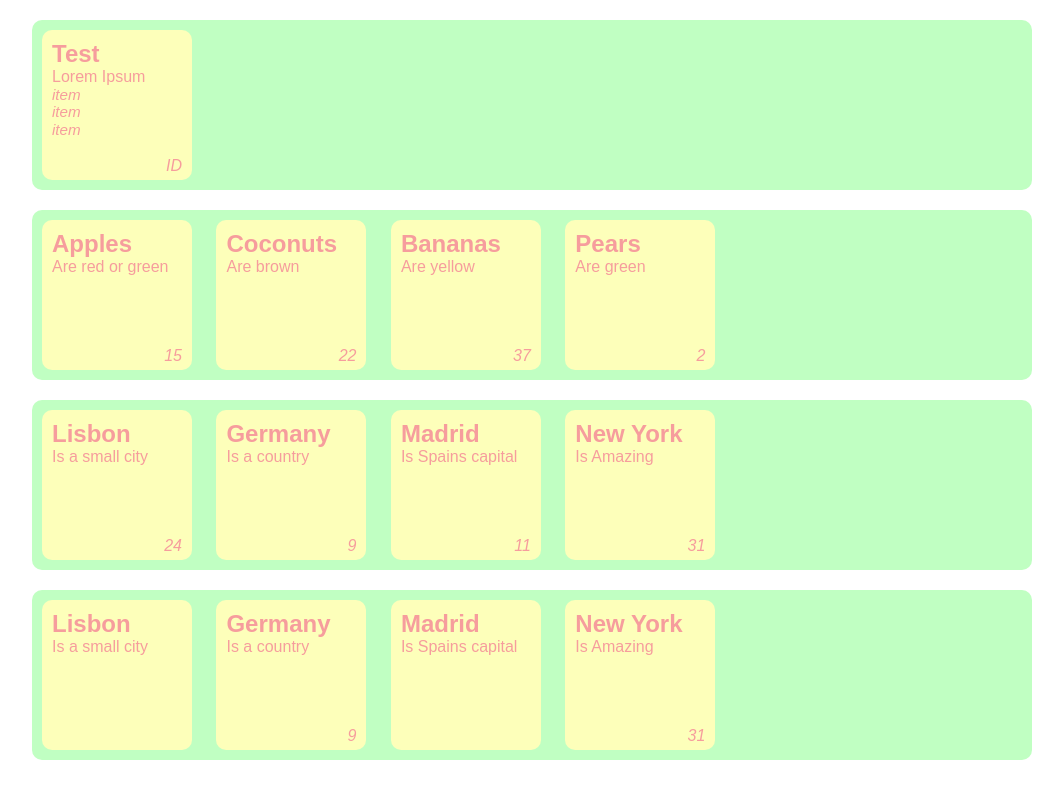
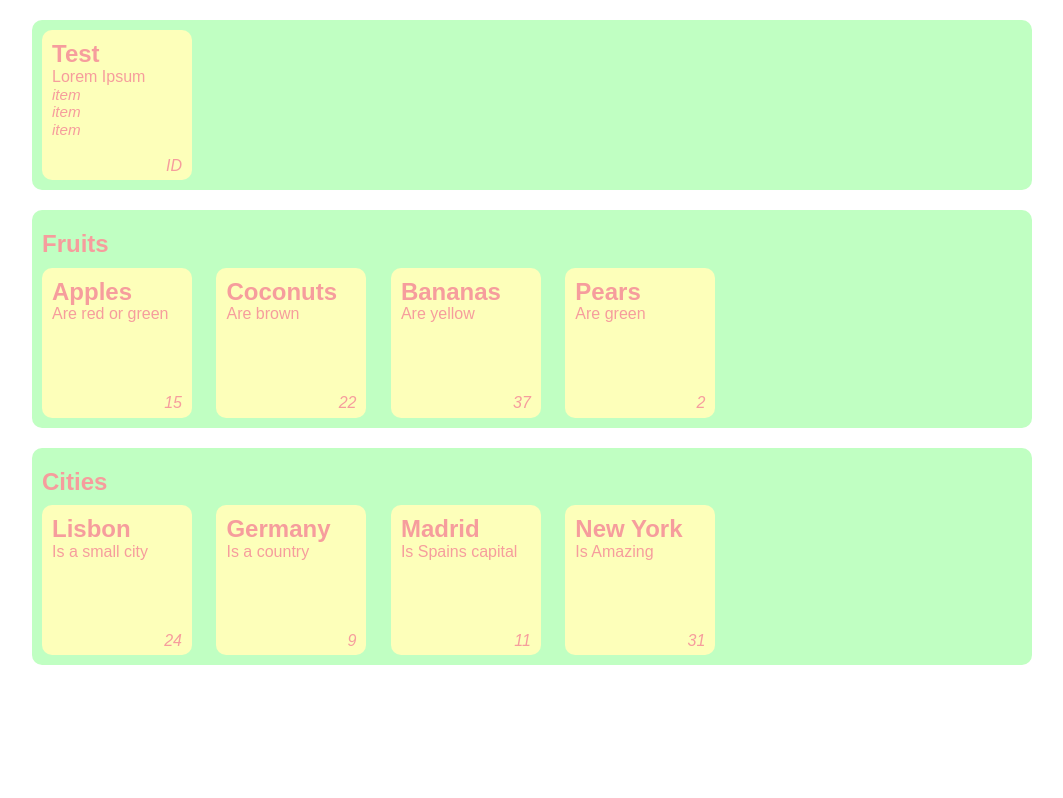
Before and after one commit to Rodrigo96/Data-Bound-Js-Templating-Engine, a website: page src/index.html in a window 1280 px wide. Shown: the whole page, without its empty margins (108-1171 px from the left). Drawn offline with Linux system fonts and the light colour scheme.

Commit message:
Added support for diferent structures of data

```diff
--- a/src/components.html
+++ b/src/components.html
@@ -1,7 +1,8 @@
 <div class="main-wraper">
     <@ set-wraper @>
         <div class="set-wraper">
-            <@ item-wraper @>
+            <h2><% this.name %></h2>
+            <@ item-wraper prop="listOfItems" @>
                 <div class="item-wraper">
                     <h2><% this.title %></h2>
                     <p><% this.text %></p>
--- a/src/css/less/base.less
+++ b/src/css/less/base.less
@@ -10,6 +10,12 @@
         padding: 10px 0px;
         border-radius: 10px;
         background-color: #c0ffc2;
+
+        h2 {
+
+            margin: 10px 10px;
+            color: #f69d9d;
+        }
 
         .item-wraper {
 
@@ -29,7 +35,6 @@
             ul,
             li {
 
-                max-width: 100%;
                 margin: 0px;
                 color: #f69d9d;
             }
--- a/src/css/main.css
+++ b/src/css/main.css
@@ -292,6 +292,11 @@ sup {
   background-color: #c0ffc2;
 }
 
+.main-wraper .set-wraper h2 {
+  margin: 10px 10px;
+  color: #f69d9d;
+}
+
 .main-wraper .set-wraper .item-wraper {
   position: relative;
   display: inline-block;
@@ -305,7 +310,6 @@ sup {
 }
 
 .main-wraper .set-wraper .item-wraper h2,.main-wraper .set-wraper .item-wraper p,.main-wraper .set-wraper .item-wraper i,.main-wraper .set-wraper .item-wraper ul,.main-wraper .set-wraper .item-wraper li {
-  max-width: 100%;
   margin: 0px;
   color: #f69d9d;
 }
--- a/src/data.json
+++ b/src/data.json
@@ -1,20 +1,18 @@
 [
-    [
+    { "name" : "Fruits",
+      "listOfItems" : [
         { "title" : "Apples", "text" : "Are red or green", "id" : "15" },
         { "title" : "Coconuts", "text" : "Are brown", "id" : "22" },
         { "title" : "Bananas", "text" : "Are yellow", "id" : "37" },
         { "title" : "Pears", "text" : "Are green", "id" : "2" }
-    ],
-    [
+      ]
+    },
+    { "name" : "Cities",
+      "listOfItems" : [
         { "title" : "Lisbon", "text" : "Is a small city", "id" : "24" },
         { "title" : "Germany", "text" : "Is a country", "id" : "9" },
         { "title" : "Madrid", "text" : "Is Spains capital", "id" : "11" },
         { "title" : "New York", "text" : "Is Amazing", "id" : "31" }
-    ],
-    [
-        { "title" : "Lisbon", "text" : "Is a small city" },
-        { "title" : "Germany", "text" : "Is a country", "id" : "9" },
-        { "title" : "Madrid", "text" : "Is Spains capital" },
-        { "title" : "New York", "text" : "Is Amazing", "id" : "31" }
-    ]
+      ]
+    }
 ]
--- a/src/js/main.js
+++ b/src/js/main.js
@@ -5,54 +5,40 @@ var jet = {
         componentsHtml = '';
         output = tpl;
 
-    /*while (match = reComponentStart.exec(output)) {
-      console.log(match);
-      var componentInfo = {
-            start: match.index,
-            name:  match[1].trim().split(' ')[0]
-          },
-          reComponentEnd = new RegExp('<@ /' + componentInfo.name + ' @>', 'g'),
-          matchEnd = reComponentEnd.exec(tpl);
-
-      componentInfo.end = matchEnd.index + matchEnd[0].length;
-
-      console.log(componentInfo);
-
-      for (var i = 0; i < data.length; i++) {
-        componentsHtml += this.buildHtml(tpl.slice(match.index + match[0].length, matchEnd.index), data[i]);
-      }
-
-      console.log(componentsHtml);
-
-      output = tpl.slice(0, componentInfo.start) + componentsHtml + tpl.slice(componentInfo.end);
-    }*/
-
     while (match = reComponentStart.exec(output)) {
       var componentInfo = {
             start: match.index,
             name:  match[1].trim().split(' ')[0]
           },
           reComponentEnd = new RegExp('<@ /' + componentInfo.name + ' @>', 'g'),
-          matchEnd = reComponentEnd.exec(output);
+          matchEnd = reComponentEnd.exec(output),
+          componentProp = /prop="(.+?)"/g.exec(match[1]),
+          dataLoop = data;
+
+      console.log(componentProp);
 
       componentInfo.end = matchEnd.index + matchEnd[0].length;
       componentInfo.content = output.slice(match.index + match[0].length, matchEnd.index);
+      componentInfo.prop = componentProp ? componentProp[1] : '';
       componentsHtml = '';
+
+      if (componentInfo.prop)
+        dataLoop = data[componentInfo.prop];
+
+      console.log(componentInfo.prop);
 
       var outputStart = output.slice(0, componentInfo.start),
           outputEnd = output.slice(componentInfo.end);
 
-      console.log(componentInfo);
-
-      for (var i = 0; i < data.length; i++) {
+      for (var i = 0; i < dataLoop.length; i++) {
         //console.log(output);
-        componentsHtml += this.buildHtml(componentInfo.content, data[i]);
-        console.log(componentsHtml);
+        componentsHtml += this.buildHtml(componentInfo.content, dataLoop[i]);
+        //console.log(componentsHtml);
       }
 
       output = outputStart + componentsHtml + outputEnd;
 
-      console.log(output);
+      //console.log(output);
 
     }
 
```
